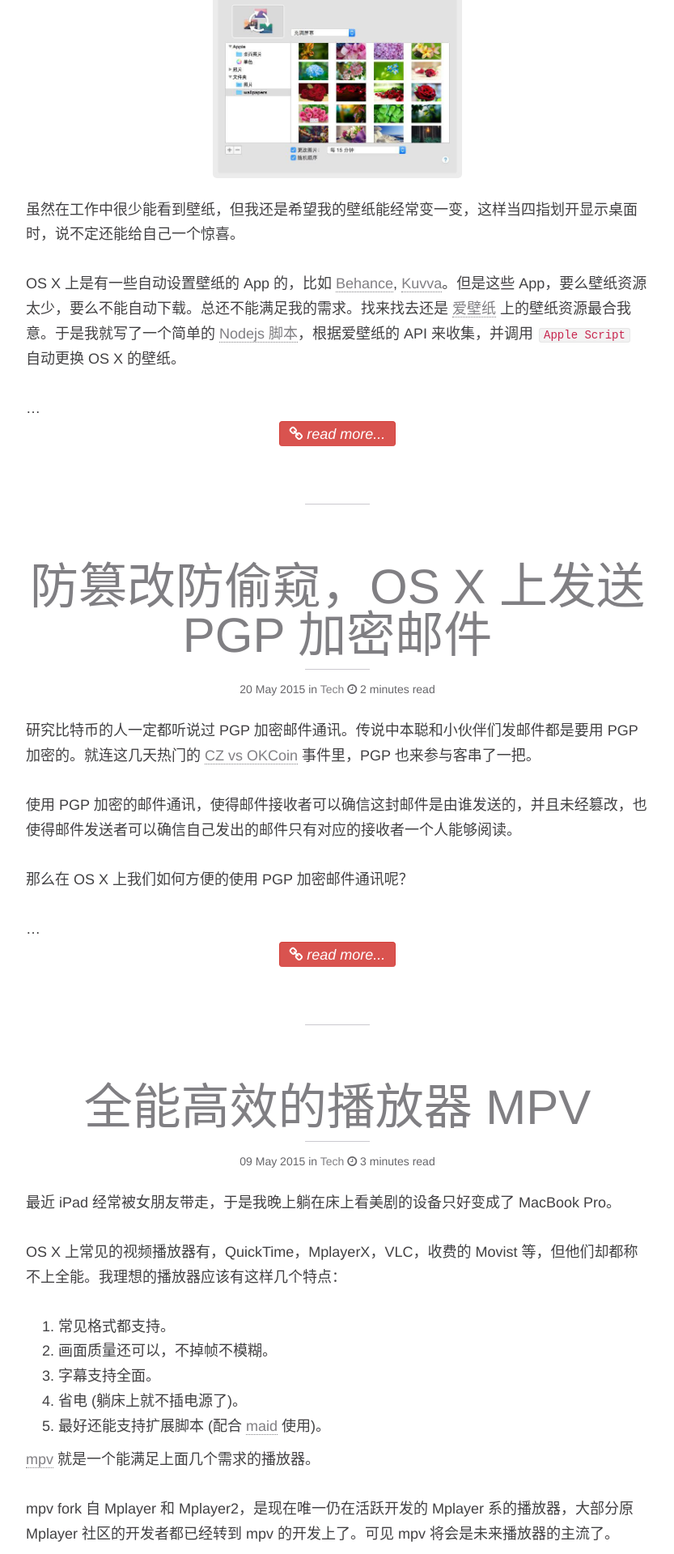
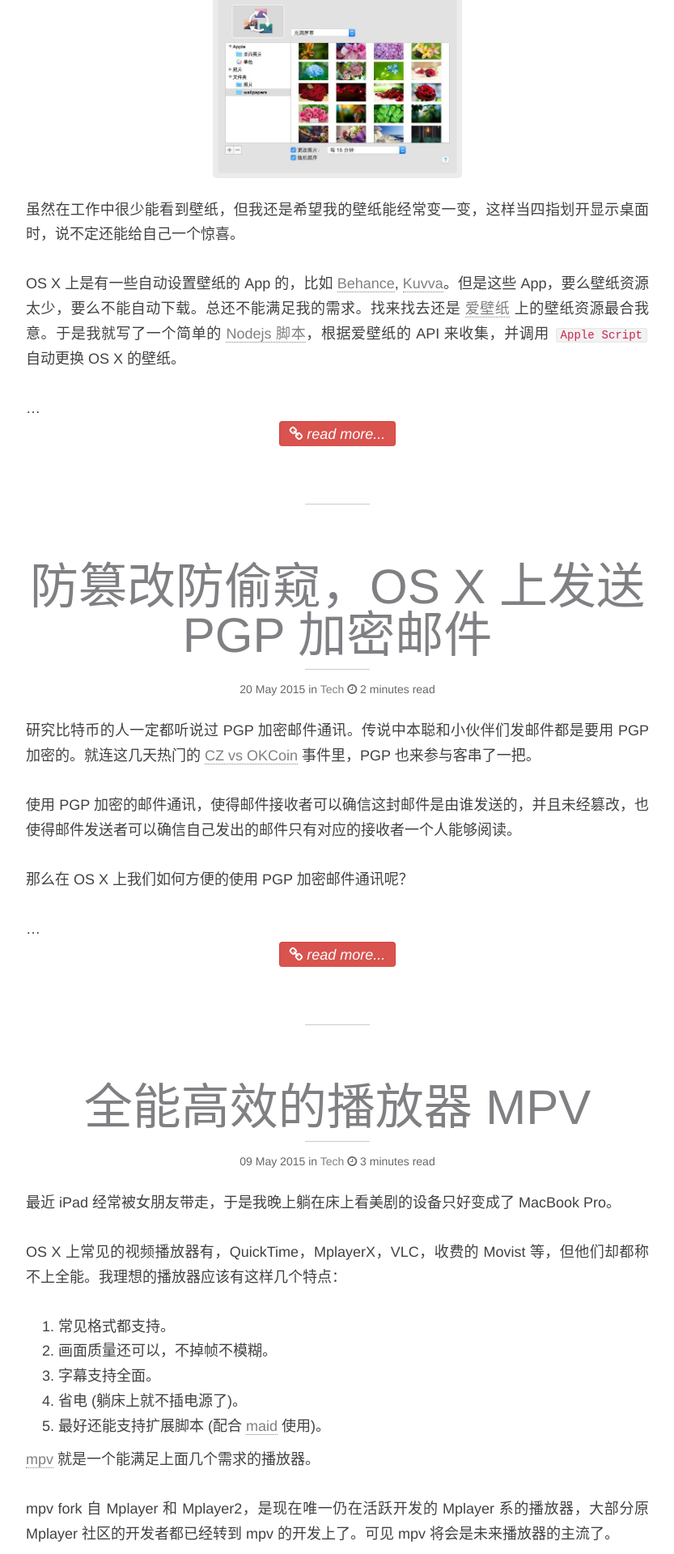
Before and after one commit to songchenwen/songchenwen.github.io, a Jekyll site: the page built from index.html, in a window 1280 px wide. Shown: the part 784-2703 px from the top of the page at 81% size, without its empty margins (223-1056 px from the left). Built offline with Jekyll 4.4.1, drawn with Linux system fonts in a browser that asks for light colours; Markdown is read by kramdown in place of the engine named in the settings; the list of posts is cut into pages by our own code.

Commit message:
text justified align

```diff
--- a/assets/css/style.css
+++ b/assets/css/style.css
@@ -643,6 +643,8 @@
 .post-body {
   padding-bottom: 72px;
   margin-bottom: 72px;
+  text-align: justify;
+  text-justify: ideographic;
 }
 .post-template .post-body {
   padding-bottom: 36px;
```
